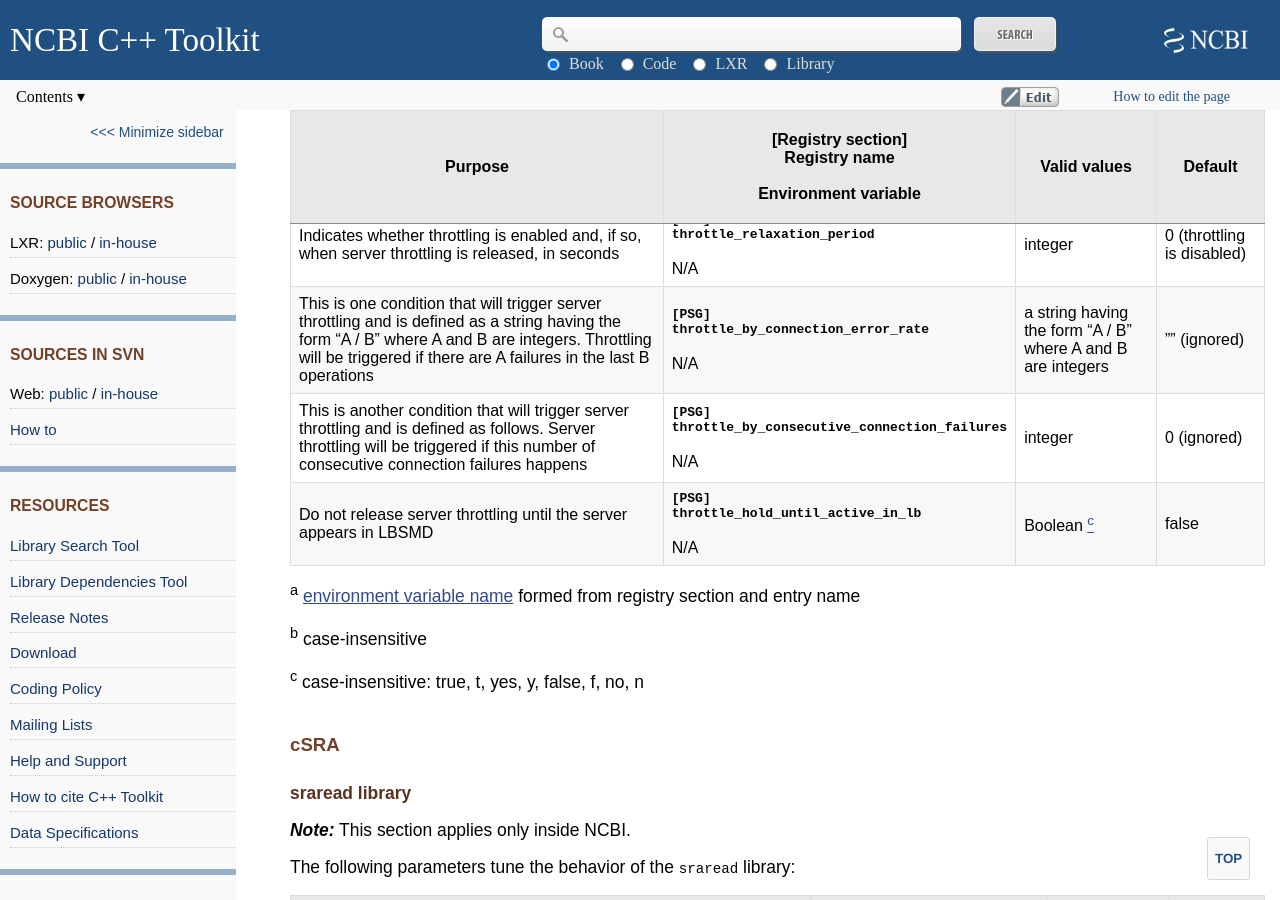
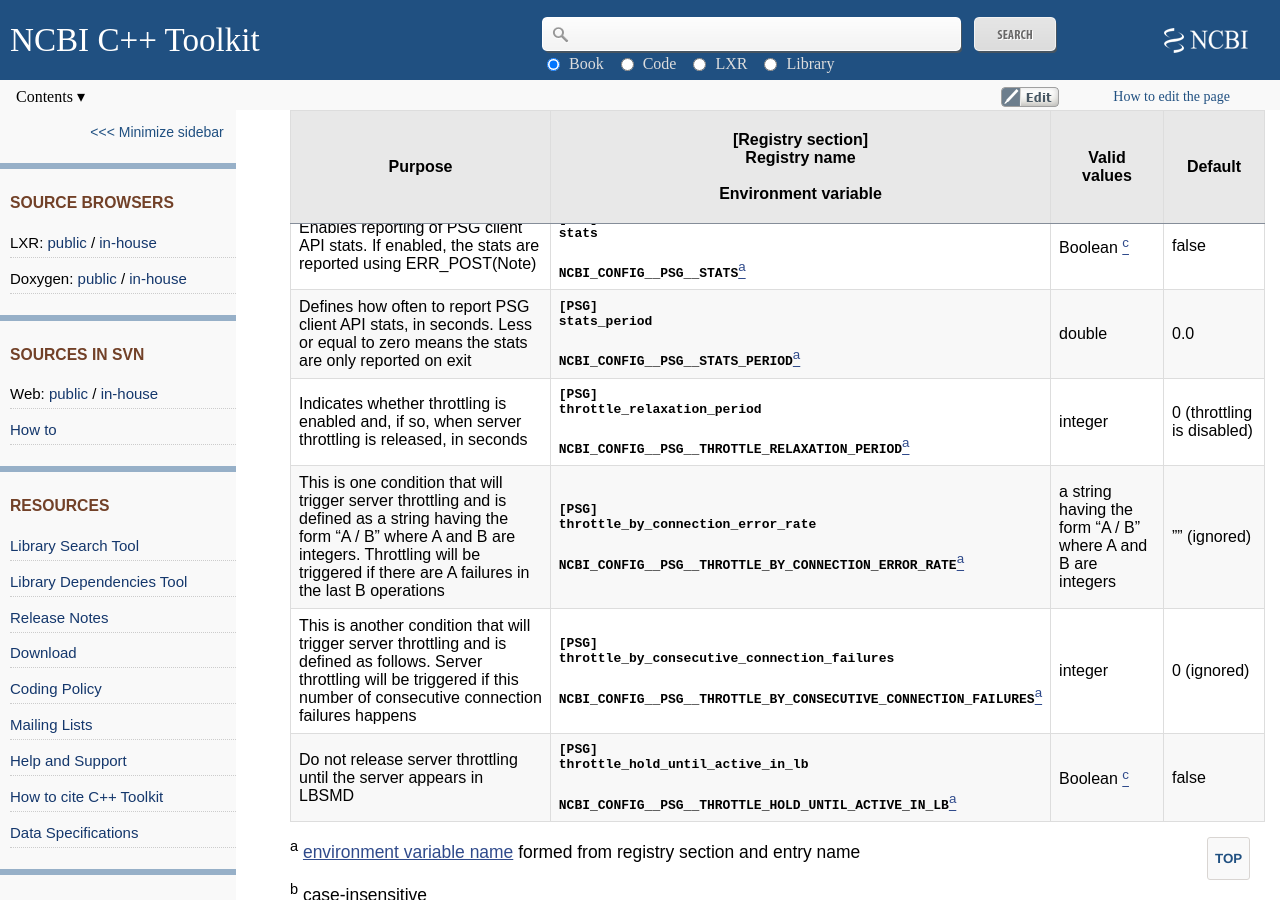
Before and after one commit to ncbi/cxx-toolkit, a Jekyll site: the page built from pages/ch_libconfig.md, in a window 1280 px wide and 900 px high, scrolled down 46927 px. Built offline with Jekyll 4.4.1, drawn with Linux system fonts in a browser that asks for light colours.

Commit message:
Added missing environment variables.

```diff
--- a/pages/ch_libconfig.md
+++ b/pages/ch_libconfig.md
@@ -965,10 +965,10 @@
 | Whether to use HTTPS                                                                                                                                                                                                                                              | **`[PSG]`**<br/>**`https`**<br/><br/>**`NCBI_CONFIG__PSG__HTTPS`**[<sup>a</sup>](#ch_libconfig.TF.psg_client_library.1)                                                                              | Boolean [<sup>c</sup>](#ch_libconfig.TF.psg_client_library.3)             | false                      |
 | Enables reporting of PSG client API stats. If enabled, the stats are reported using ERR_POST(Note)                                                                                                                                                                | **`[PSG]`**<br/>**`stats`**<br/><br/>**`NCBI_CONFIG__PSG__STATS`**[<sup>a</sup>](#ch_libconfig.TF.psg_client_library.1)                                                                              | Boolean [<sup>c</sup>](#ch_libconfig.TF.psg_client_library.3)             | false                      |
 | Defines how often to report PSG client API stats, in seconds. Less or equal to zero means the stats are only reported on exit                                                                                                                                     | **`[PSG]`**<br/>**`stats_period`**<br/><br/>**`NCBI_CONFIG__PSG__STATS_PERIOD`**[<sup>a</sup>](#ch_libconfig.TF.psg_client_library.1)                                                                | double                                                                    | 0.0                        |
-| Indicates whether throttling is enabled and, if so, when server throttling is released, in seconds                                                                                                                                                                | **`[PSG]`**<br/>**`throttle_relaxation_period`**<br/><br/>N/A                                                                                                                                        | integer                                                                   | 0 (throttling is disabled) |
-| This is one condition that will trigger server throttling and is defined as a string having the form "A / B" where A and B are integers. Throttling will be triggered if there are A failures in the last B operations                                            | **`[PSG]`**<br/>**`throttle_by_connection_error_rate`**<br/><br/>N/A                                                                                                                                 | a string having the form "A / B" where A and B are integers               | "" (ignored)               |
-| This is another condition that will trigger server throttling and is defined as follows. Server throttling will be triggered if this number of consecutive connection failures happens                                                                            | **`[PSG]`**<br/>**`throttle_by_consecutive_connection_failures`**<br/><br/>N/A                                                                                                                       | integer                                                                   | 0 (ignored)                |
-| Do not release server throttling until the server appears in LBSMD                                                                                                                                                                                                | **`[PSG]`**<br/>**`throttle_hold_until_active_in_lb`**<br/><br/>N/A                                                                                                                                  | Boolean [<sup>c</sup>](#ch_libconfig.TF.psg_client_library.3)             | false                      |
+| Indicates whether throttling is enabled and, if so, when server throttling is released, in seconds                                                                                                                                                                | **`[PSG]`**<br/>**`throttle_relaxation_period`**<br/><br/>**`NCBI_CONFIG__PSG__THROTTLE_RELAXATION_PERIOD`**[<sup>a</sup>](#ch_libconfig.TF.psg_client_library.1)                                    | integer                                                                   | 0 (throttling is disabled) |
+| This is one condition that will trigger server throttling and is defined as a string having the form "A / B" where A and B are integers. Throttling will be triggered if there are A failures in the last B operations                                            | **`[PSG]`**<br/>**`throttle_by_connection_error_rate`**<br/><br/>**`NCBI_CONFIG__PSG__THROTTLE_BY_CONNECTION_ERROR_RATE`**[<sup>a</sup>](#ch_libconfig.TF.psg_client_library.1)                      | a string having the form "A / B" where A and B are integers               | "" (ignored)               |
+| This is another condition that will trigger server throttling and is defined as follows. Server throttling will be triggered if this number of consecutive connection failures happens                                                                            | **`[PSG]`**<br/>**`throttle_by_consecutive_connection_failures`**<br/><br/>**`NCBI_CONFIG__PSG__THROTTLE_BY_CONSECUTIVE_CONNECTION_FAILURES`**[<sup>a</sup>](#ch_libconfig.TF.psg_client_library.1)  | integer                                                                   | 0 (ignored)                |
+| Do not release server throttling until the server appears in LBSMD                                                                                                                                                                                                | **`[PSG]`**<br/>**`throttle_hold_until_active_in_lb`**<br/><br/>**`NCBI_CONFIG__PSG__THROTTLE_HOLD_UNTIL_ACTIVE_IN_LB`**[<sup>a</sup>](#ch_libconfig.TF.psg_client_library.1)                        | Boolean [<sup>c</sup>](#ch_libconfig.TF.psg_client_library.3)             | false                      |
 
 <div class="table-scroll"></div>
 
```
